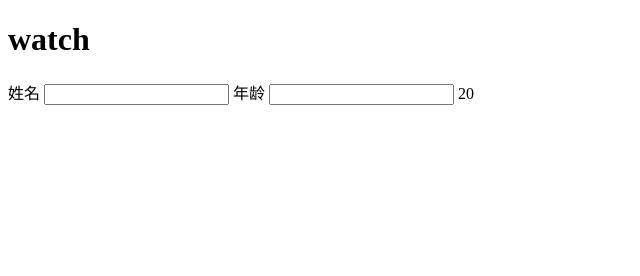
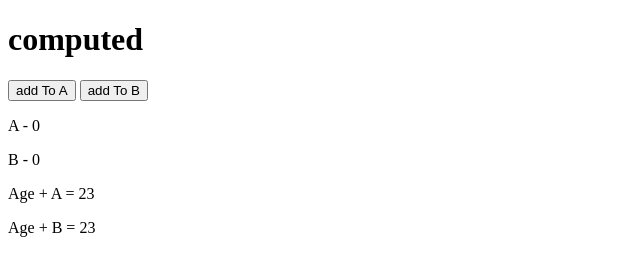
Before and after one commit to hikaricp/vue-basic-playlist, a plain HTML site: page index.html in a window 1280 px wide. Shown: the whole page, without its empty margins (0-640 px from the left). Drawn offline with nearby package versions, Linux system fonts and the light colour scheme.

Commit message:
lesson-10

```diff
--- a/app.js
+++ b/app.js
@@ -2,25 +2,29 @@ new Vue({
   el: '#vue-app',
   data() {
     return {
-      name: '',
-      age: 20
+      a: 0,
+      b: 0,
+      age: 23
     }
   },
   methods: {
-    getName() {
-      // console.log(this.$refs.name.value);
-      this.name = this.$refs.name.value;
+    // addToA() {
+    //   console.log("addAgeToA");
+    //   return this.a + this.age;
+    // },
+    // addToB() {
+    //   console.log("addAgeToB");
+    //   return this.b + this.age;
+    // }
+  },
+  computed: {
+    addToA() {
+      console.log("addAgeToA");
+      return this.a + this.age;
     },
-    getAge() {
-      this.age = this.$refs.age.value;
-    }
-  },
-  watch: {
-    name(val, oldVal) {
-      console.log(val, oldVal);
-    },
-    age(val, oldVal) {
-      console.log(val, oldVal);
+    addToB() {
+      console.log("addAgeToB");
+      return this.b + this.age;
     }
   }
 })
--- a/index.html
+++ b/index.html
@@ -10,13 +10,19 @@
   </head>
   <body>
     <div id="vue-app">
-      <h1>watch</h1>
-      <label>姓名</label>
-      <input type="text" ref="name" @keyup="getName"/>
-      <span>{{ name }}</span>
-      <label>年龄</label>
-      <input type="text" ref="age" @keyup="getAge"/>
-      <span>{{ age }}</span>
+      <h1>computed</h1>
+      <button @click="a++">add To A</button>
+      <button @click="b++">add To B</button>
+      <p>A - {{ a }}</p>
+      <p>B - {{ b }}</p>
+
+      <!-- methods -->
+      <!-- <p>Age + A = {{ addToA() }}</p> -->
+      <!-- <p>Age + B = {{ addToB() }}</p> -->
+
+      <!-- computed -->
+      <p>Age + A = {{ addToA }}</p>
+      <p>Age + B = {{ addToB }}</p>
     </div>
   </body>
   <script src="app.js"></script>
```
